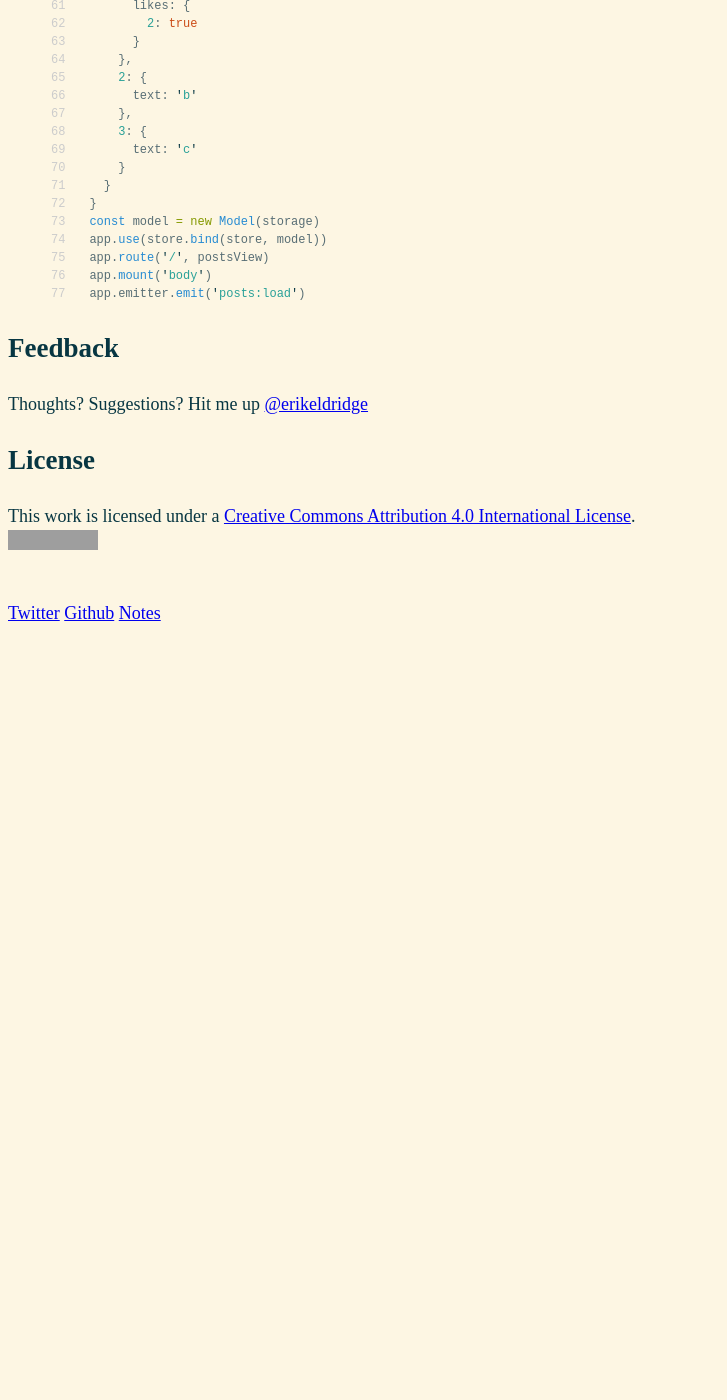
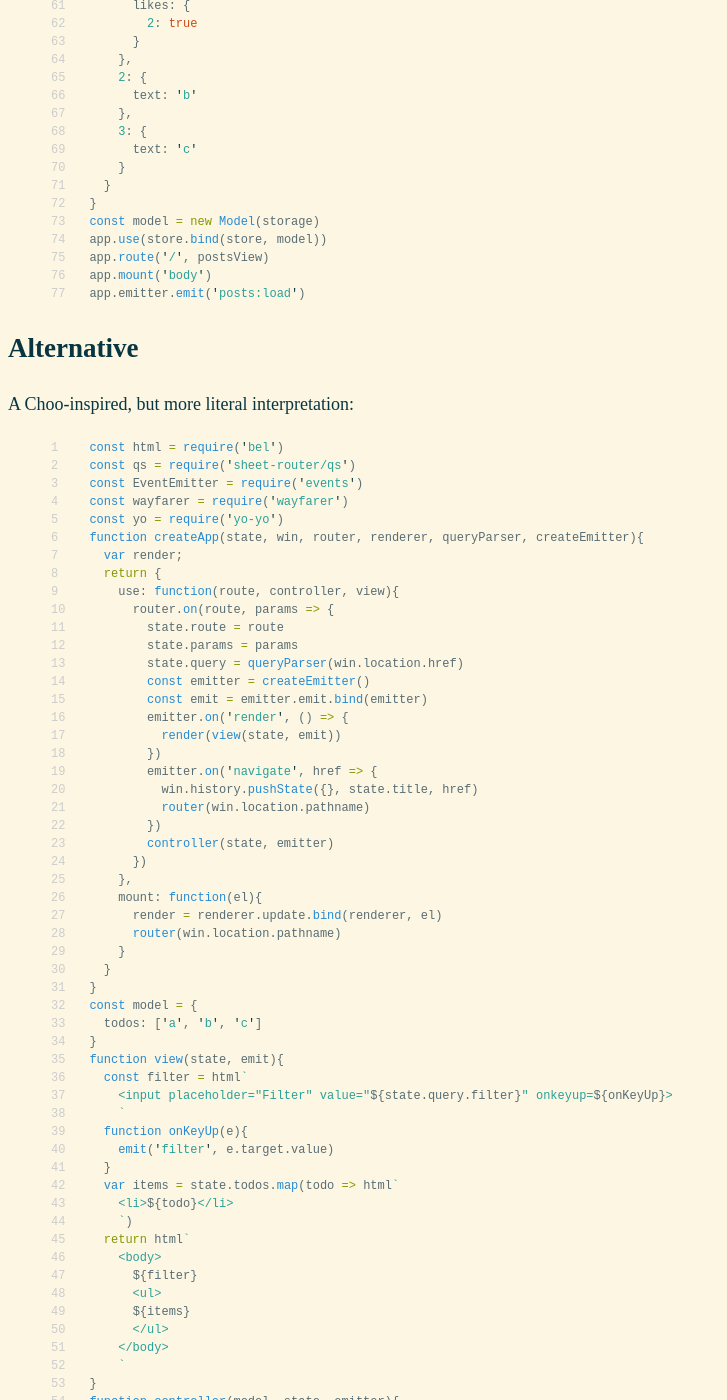
Before and after one commit to erikeldridge/erikeldridge.github.com, a Jekyll site: the page built from _posts/2017-09-08-mvc.md, in a window 1280 px wide and 1400 px high, scrolled down 1785 px. Shown: the whole window, without its empty margins (0-727 px from the left). Built offline with Jekyll 4.4.1, drawn with Linux system fonts in a browser that asks for light colours; before the commit the page ends 2415 px from its top, so only the background shows below that; some of the changed text lies outside the part shown; grey boxes are pictures that could not be loaded.

Commit message:
Add alternative mvc

```diff
--- a/_posts/2017-09-08-mvc.md
+++ b/_posts/2017-09-08-mvc.md
@@ -107,3 +107,76 @@ app.route('/', postsView)
 app.mount('body')
 app.emitter.emit('posts:load')
 {% endhighlight %}
+
+## Alternative
+
+A Choo-inspired, but more literal interpretation:
+
+{% highlight js linenos %}
+const html = require('bel')
+const qs = require('sheet-router/qs')
+const EventEmitter = require('events')
+const wayfarer = require('wayfarer')
+const yo = require('yo-yo')
+function createApp(state, win, router, renderer, queryParser, createEmitter){
+  var render;
+  return {
+    use: function(route, controller, view){
+      router.on(route, params => {
+        state.route = route
+        state.params = params
+        state.query = queryParser(win.location.href)
+        const emitter = createEmitter()
+        const emit = emitter.emit.bind(emitter)
+        emitter.on('render', () => {
+          render(view(state, emit))
+        })
+        emitter.on('navigate', href => {
+          win.history.pushState({}, state.title, href)
+          router(win.location.pathname)
+        })
+        controller(state, emitter)
+      })
+    },
+    mount: function(el){
+      render = renderer.update.bind(renderer, el)
+      router(win.location.pathname)
+    }
+  }
+}
+const model = {
+  todos: ['a', 'b', 'c']
+}
+function view(state, emit){
+  const filter = html`
+    <input placeholder="Filter" value="${state.query.filter}" onkeyup=${onKeyUp}>
+    `
+  function onKeyUp(e){
+    emit('filter', e.target.value)
+  }
+  var items = state.todos.map(todo => html`
+    <li>${todo}</li>
+    `)
+  return html`
+    <body>
+      ${filter}
+      <ul>
+      ${items}
+      </ul>
+    </body>
+    `
+}
+function controller(model, state, emitter){
+  emitter.on('filter', filter => {
+    emitter.emit('navigate', `/?filter=${filter}`)
+  })
+  const pattern = new RegExp(state.query.filter)
+  state.todos = model.todos.filter(pattern.test.bind(pattern))
+  emitter.emit('render')
+}
+
+const app = createApp({}, window, wayfarer('/404'), yo, qs,
+  function(){ return new EventEmitter() })
+app.use('/', controller.bind(controller, model), view)
+app.mount(document.body)
+{% endhighlight %}
```
